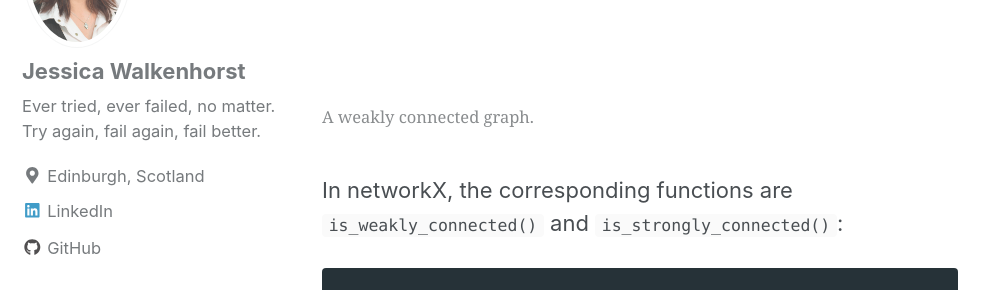
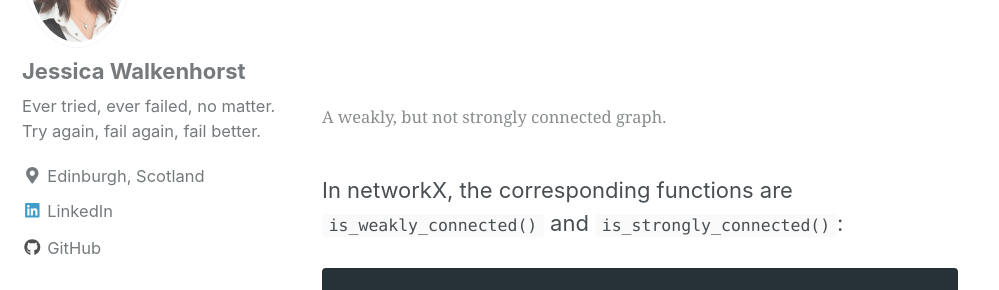
Before and after one commit to walkenho/walkenho.github.io, a Jekyll site: the page built from _posts/2018-09-03-graph-theory-and-networkX-part2.md, in a window 1280 px wide and 900 px high, scrolled down 2119 px. Shown: the part 155-445 px from the top of the window, without its empty margins (0-999 px from the left). Built offline with Jekyll 4.4.1, drawn with Linux system fonts in a browser that asks for light colours; nearby versions of some CDN libraries.

Commit message:
Changed figure caption.

```diff
--- a/_posts/2018-09-03-graph-theory-and-networkX-part2.md
+++ b/_posts/2018-09-03-graph-theory-and-networkX-part2.md
@@ -34,7 +34,7 @@ For *directed graphs* we distinguish between strong and weak connectivitiy. A *d
 
 <figure class="align-center">
   <img src="{{ site.url }}{{ site.baseurl }}/images/graph-theory-and-networkX-part2-fig2.jpg" alt="">
-    <figcaption>A weakly connected graph.</figcaption>
+    <figcaption>A weakly, but not strongly connected graph.</figcaption>
 </figure>
 
 
```
